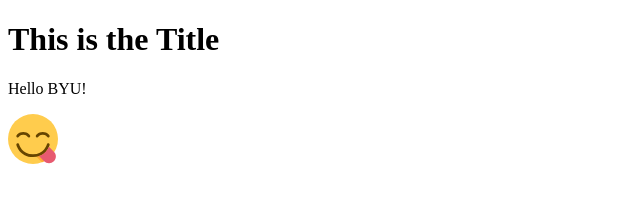
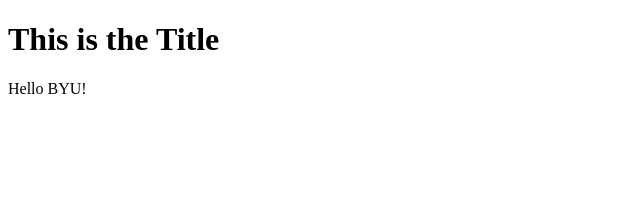
Before and after one commit to is-120-winter-2023/first-web-page-karlNordgren, a website: page index.html in a window 1280 px wide. Shown: the whole page, without its empty margins (0-640 px from the left). Drawn offline with Linux system fonts and the light colour scheme.

Commit message:
updated icon

```diff
--- a/index.html
+++ b/index.html
@@ -16,14 +16,13 @@
   <meta property="og:image:height" content="630">
   <meta property="og:image:height" content="1000">
   <title>Document</title>
-  <link rel="icon" type="image/x-icon" href="/readme-assets/1f60b.svg">
+  <link rel="icon" type="image/x-icon" href="images/1f60b.svg">
 </head>
 
 
 <body>
   <h1>This is the Title</h1>
   <p>Hello BYU!</p>
-  <img src="/readme-assets/1f60b.svg" alt="Icon tongue out" width="50">
 </body>
 
 </html>
```
Also changed, not shown: images/1f60b.svg (renamed from readme-assets/1f60b.svg).
